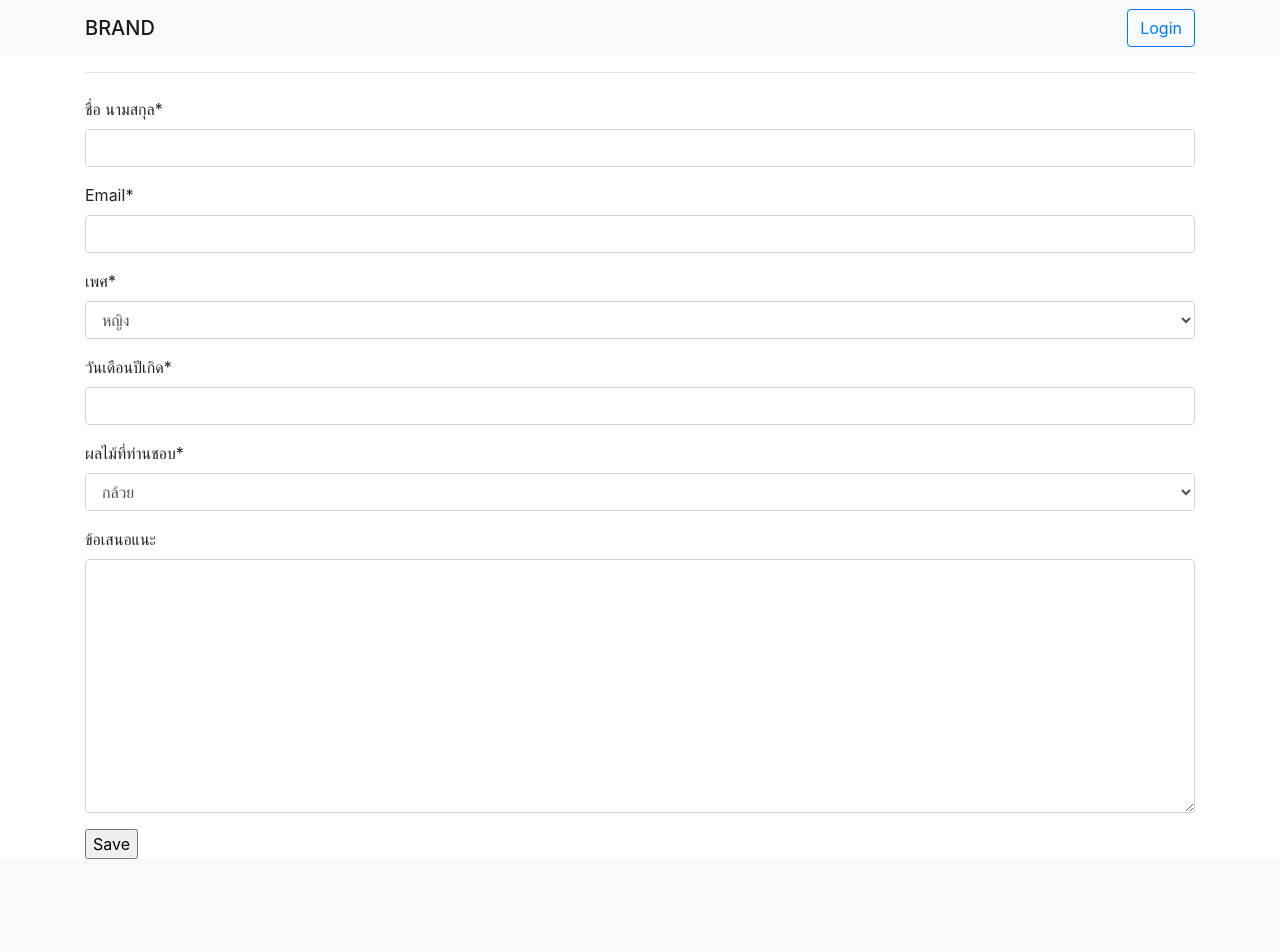
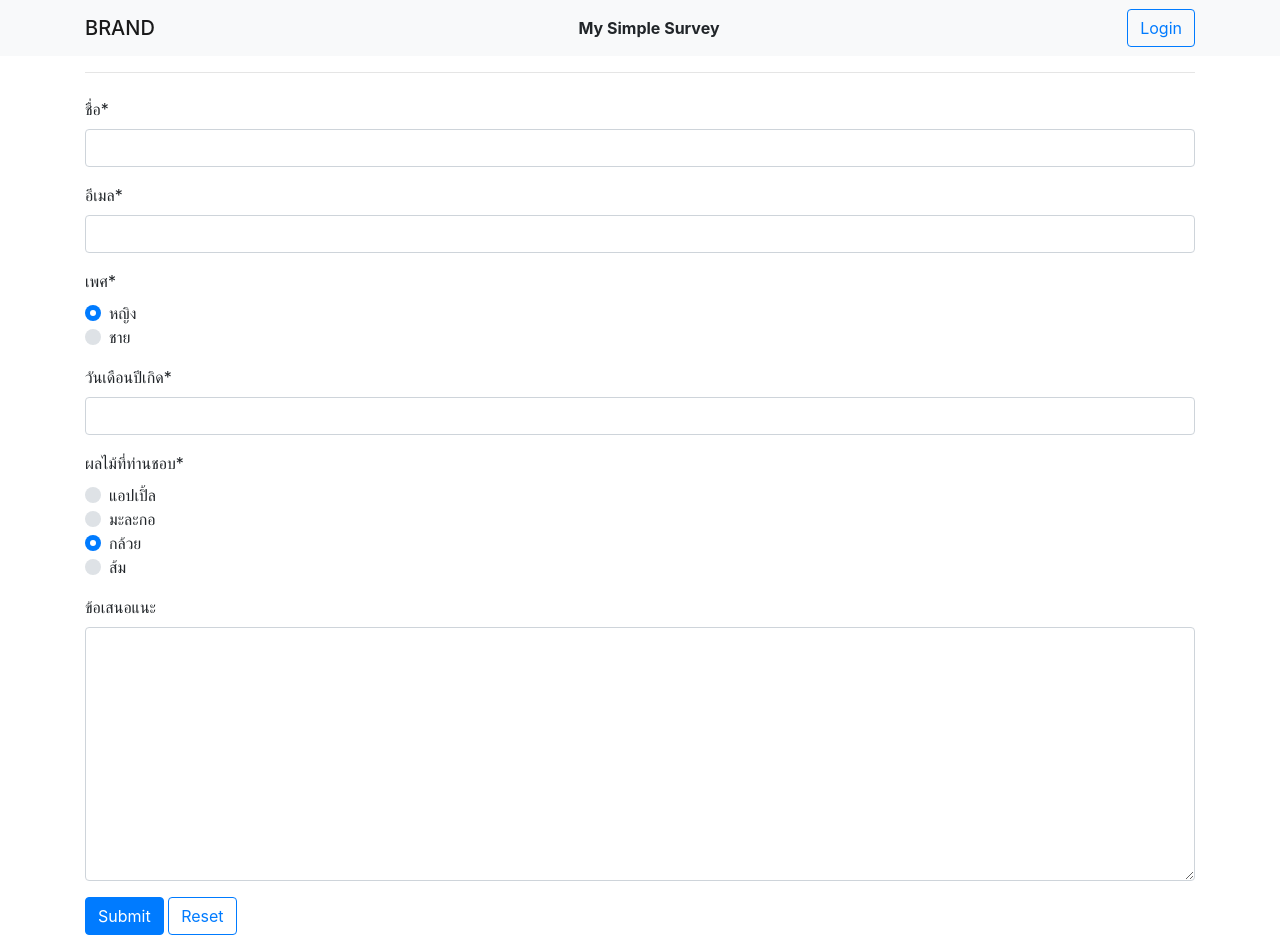
Before and after one commit to nagarindkx/djsurvey, a Django app: page /survey/ in a window 1280 px wide. Before the commit the page ends 859 px from the top, so only its background shows below. Run offline with Django 3.2, Linux system fonts and the light colour scheme; some libraries are stand-ins or nearby versions.

Commit message:
add simple and advanced survey from data model

```diff
--- a/code/main/main/urls.py
+++ b/code/main/main/urls.py
@@ -20,7 +20,7 @@ from django.conf.urls.static import static
 
 from home.views import home_index
 
-from survey.views import SurveyCreate
+from survey.views import SurveyCreate,AdvancedSurveyCreate
 
 urlpatterns = [
     path('admin/', admin.site.urls),
@@ -29,7 +29,8 @@ urlpatterns = [
 ]
 
 urlpatterns += [
-    path('survey/', SurveyCreate.as_view(),name="newSurvey")
+    path('survey/', SurveyCreate.as_view(),name="newSurvey"),
+    path('advancedsurvey/', AdvancedSurveyCreate.as_view(),name="newAdvancedSurvey")
 ]
 
 urlpatterns += static(settings.STATIC_URL, document_root=settings.STATIC_ROOT)
--- a/code/main/survey/forms.py
+++ b/code/main/survey/forms.py
@@ -1,21 +1,60 @@
 from django import forms
 
+# เพิ่มจากนี้
+from django.utils.translation import gettext_lazy as _
 from survey.models import Survey
+
+from bootstrap_datepicker_plus import DatePickerInput
 from crispy_forms.bootstrap import InlineRadios
-from bootstrap_datepicker_plus import DatePickerInput
-from django.utils.translation import gettext_lazy as _
+from crispy_forms.helper import FormHelper
+from crispy_forms.layout import Layout, Submit, Reset, Row, Column
 
 class SurveyForm(forms.ModelForm):
     class Meta:
         model=Survey
         fields="__all__"
-        labels={
-            'fullname': 'ชื่อ นามสกุล',
-            'gender':'เพศ',
-            'birthdate':'วันเดือนปีเกิด',
-            'fruit':'ผลไม้ที่ท่านชอบ',
-            'comment':'ข้อเสนอแนะ',
-        }
         widgets={
             'birthdate':DatePickerInput(format='%Y-%m-%d'),
+            'gender': forms.RadioSelect(),
+            'fruit': forms.RadioSelect(),
         }
+    def __init__(self, *args, **kwargs):
+        super().__init__(*args, **kwargs)
+        self.helper = FormHelper()
+        self.helper.form_method = 'post'
+        self.helper.add_input(Submit('submit','Submit'))
+        self.helper.add_input(Submit('reset','Reset',css_class="btn btn-outline-primary"))
+
+class AdvancedSurveyForm(forms.ModelForm):
+    class Meta:
+        model=Survey
+        fields="__all__"
+        labels={
+                'fullname': 'ชื่อ',
+                'gender':'เพศ',
+                'birthdate':'วันเดือนปีเกิด',
+                'fruit':'ผลไม้ที่ท่านชอบ',
+                'comment':'ข้อเสนอแนะ',
+            }
+        widgets={
+                'birthdate':DatePickerInput(format='%Y-%m-%d'),
+            }
+    def __init__(self, *args, **kwargs):
+        super().__init__(*args, **kwargs)
+        self.helper = FormHelper()
+        self.helper.form_method = 'post'
+        self.helper.layout = Layout(
+            Row(
+                Column('fullname' ,css_class="form-group col-4"),
+                Column('email'    ,css_class="form-group col-4"),
+                Column('birthdate',css_class="form-group col-4"),
+                css_class='form-row',
+            ),
+            Row(
+                Column(InlineRadios('gender'),css_class="form-group col-4"),
+                Column(InlineRadios('fruit'),css_class="form-group col-4"),
+            ),
+            'comment',
+            Submit('submit','ส่งแบบสำรวจ'),
+            Reset('reset','ล้างข้อมูล'),
+        )
--- a/code/main/survey/models.py
+++ b/code/main/survey/models.py
@@ -2,16 +2,30 @@ from django.db import models
 
 # Create your models here.
 
+
 class Survey(models.Model):
-    fullname    = models.CharField(max_length=255,  blank=False)
-    email       = models.EmailField(                blank=False)
-    gender      = models.CharField(max_length=1,    blank=False,
-                            choices=[('F','หญิง'),('M','ชาย')],
-                            default='F',
-                        )
-    birthdate   = models.DateField(auto_now=False,  blank=False)
-    fruit       = models.CharField(max_length=1,    blank=False,
-                            choices=[('a','แอปเปิ้ล'),('b','มะละกอ'),('c','กล้วย'),('d','ส้ม')],
-                            default='c',
-                        )
-    comment     = models.TextField(                 blank=True)
+    fullname = models.CharField(
+        verbose_name="ชื่อ",
+        max_length=255,  blank=False)
+    email = models.EmailField(
+        verbose_name="อีเมล",
+        blank=False)
+    gender = models.CharField(
+        verbose_name="เพศ",
+        max_length=1,    blank=False,
+        choices=[('F', 'หญิง'), ('M', 'ชาย')],
+        default='F',
+    )
+    birthdate = models.DateField(
+        verbose_name="วันเดือนปีเกิด",
+        auto_now=False,  blank=False)
+    fruit = models.CharField(
+        verbose_name="ผลไม้ที่ท่านชอบ",
+        max_length=1,    blank=False,
+        choices=[('a', 'แอปเปิ้ล'), ('b', 'มะละกอ'),
+                 ('c', 'กล้วย'), ('d', 'ส้ม')],
+        default='c',
+    )
+    comment = models.TextField(
+        verbose_name="ข้อเสนอแนะ",
+        blank=True)
--- a/code/main/survey/templates/survey/survey_form.html
+++ b/code/main/survey/templates/survey/survey_form.html
@@ -1,8 +1,12 @@
 {% extends 'base.html' %}
+
+{% block title %}My Simple Survey{% endblock title%}
+
+{% block appname %}My Simple Survey{% endblock appname%}
+
 {% block content %}
     {% load crispy_forms_tags %}
     <form method="post">{% csrf_token %}
-        {{ form | crispy }}
-        <input type="submit" value="Save">
+        {% crispy form %}
     </form>
 {% endblock content %}
--- a/code/main/survey/views.py
+++ b/code/main/survey/views.py
@@ -3,7 +3,11 @@ from django.shortcuts import render
 # Create your views here.
 from django.views.generic.edit import CreateView
 from survey.models import Survey
-from survey.forms  import SurveyForm
+from survey.forms  import SurveyForm, AdvancedSurveyForm
 class SurveyCreate(CreateView):
     model=Survey
     form_class=SurveyForm
+
+class AdvancedSurveyCreate(CreateView):
+    model=Survey
+    form_class=AdvancedSurveyForm
```
